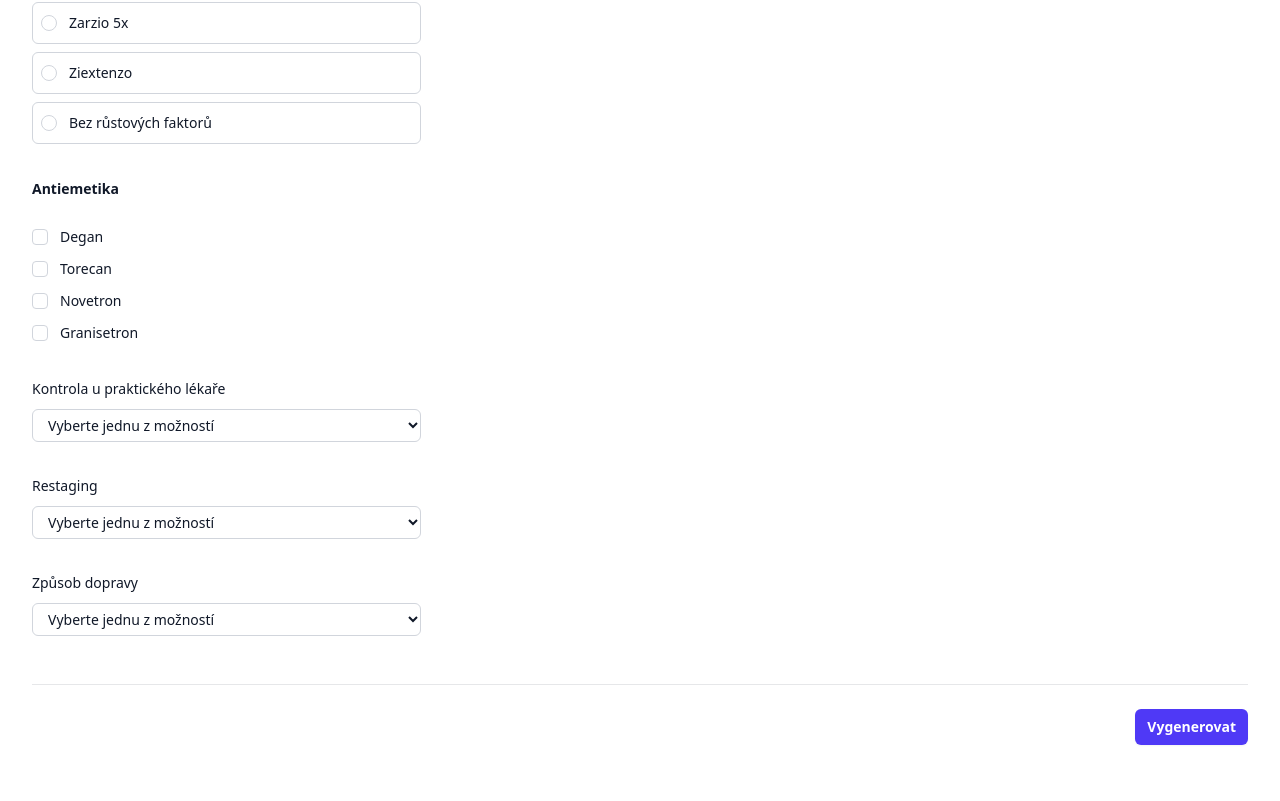
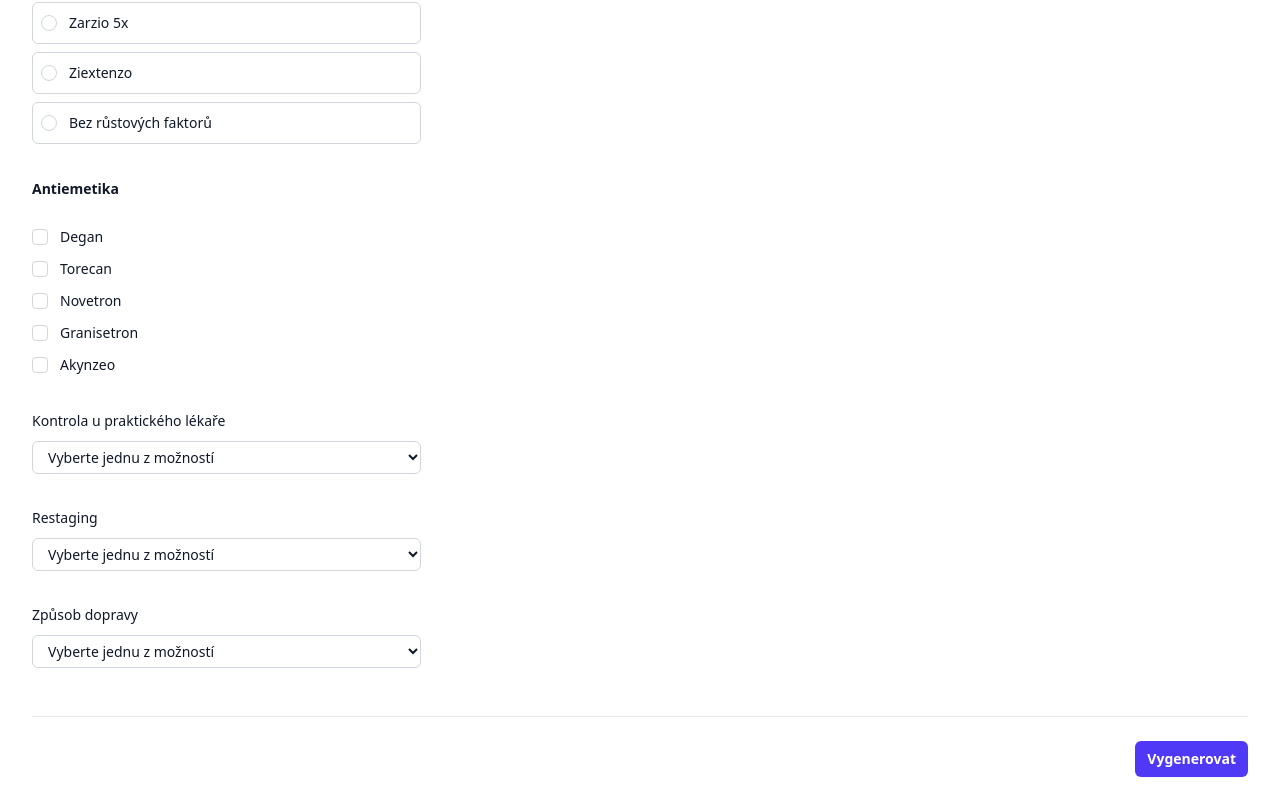
Before and after one commit to klimesf/onko-note, a React (Vite) app: page / in a window 1280 px wide. Shown: the part 1175-1976 px from the top of the page. Before the commit the page ends 1944 px from the top, so only its background shows below. Built offline with nearby package versions, Linux system fonts and the light colour scheme.

Commit message:
add Akynzeo

```diff
--- a/src/ChemoterapieForm.tsx
+++ b/src/ChemoterapieForm.tsx
@@ -25,6 +25,7 @@ function ChemoterapieForm() {
     torecan: false,
     novetron: false,
     granisetron: false,
+    akynzeo: false,
   });
   const [gpCheck, setGpCheck] = useState<string>('');
   const [restaging, setRestaging] = useState<string>('');
@@ -469,6 +470,7 @@ function ChemoterapieForm() {
                     { id: 'torecan', label: 'Torecan' },
                     { id: 'novetron', label: 'Novetron' },
                     { id: 'granisetron', label: 'Granisetron' },
+                    { id: 'akynzeo', label: 'Akynzeo' },
                   ].map((opt) => (
                     <div key={opt.id} className="flex gap-3">
                       <div className="flex h-6 shrink-0 items-center">
@@ -668,7 +670,8 @@ function ChemoterapieForm() {
                   {antiemetika['degan'] ||
                   antiemetika['torecan'] ||
                   antiemetika['novetron'] ||
-                  antiemetika['granisetron'] ? (
+                  antiemetika['granisetron'] ||
+                  antiemetika['akynzeo'] ? (
                     <>
                       <p className="text-md">
                         <span className="underline">Při nevolnosti:</span>
@@ -707,6 +710,15 @@ function ChemoterapieForm() {
                           <>
                             <li className="text-md">
                               Granisetron 1mg tbl. max 2/den
+                            </li>
+                          </>
+                        ) : (
+                          <></>
+                        )}
+                        {antiemetika['akynzeo'] ? (
+                          <>
+                            <li className="text-md">
+                              rp.: Akynzeo k příští aplikaci
                             </li>
                           </>
                         ) : (
```
